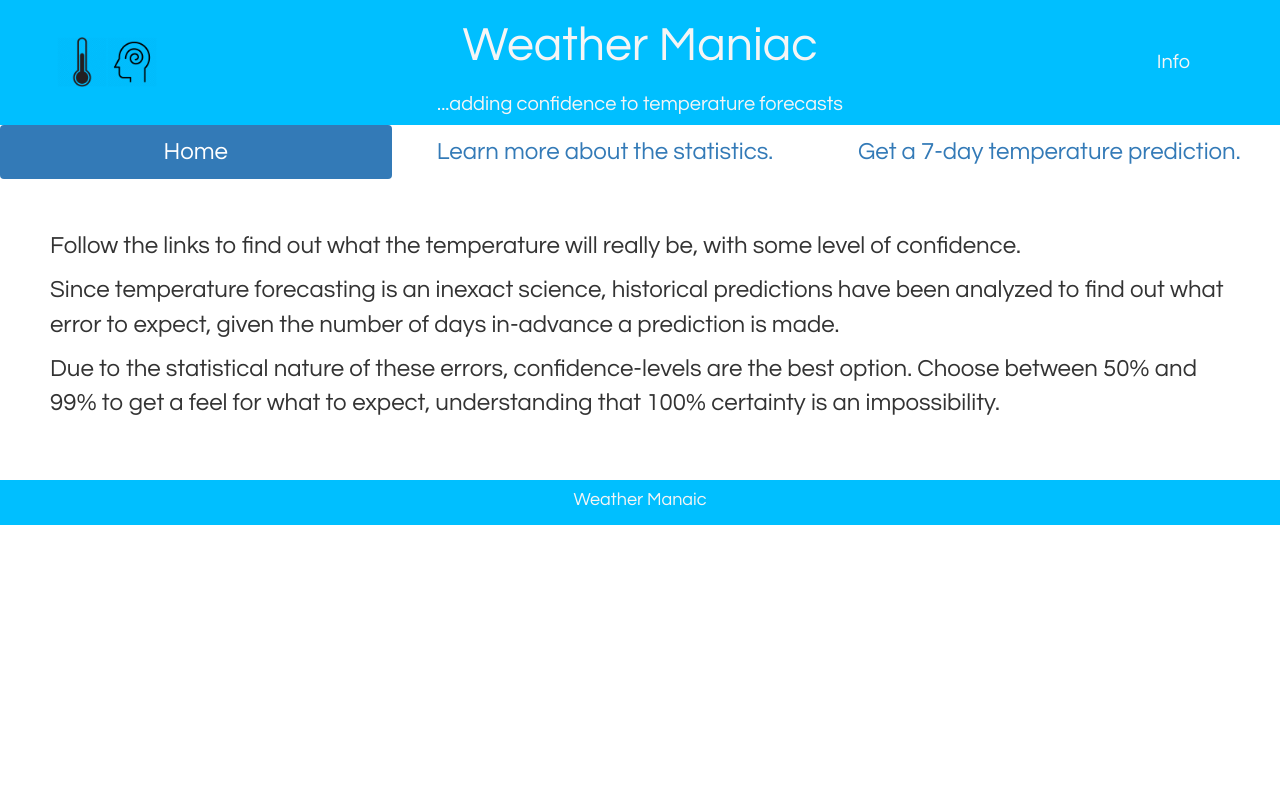
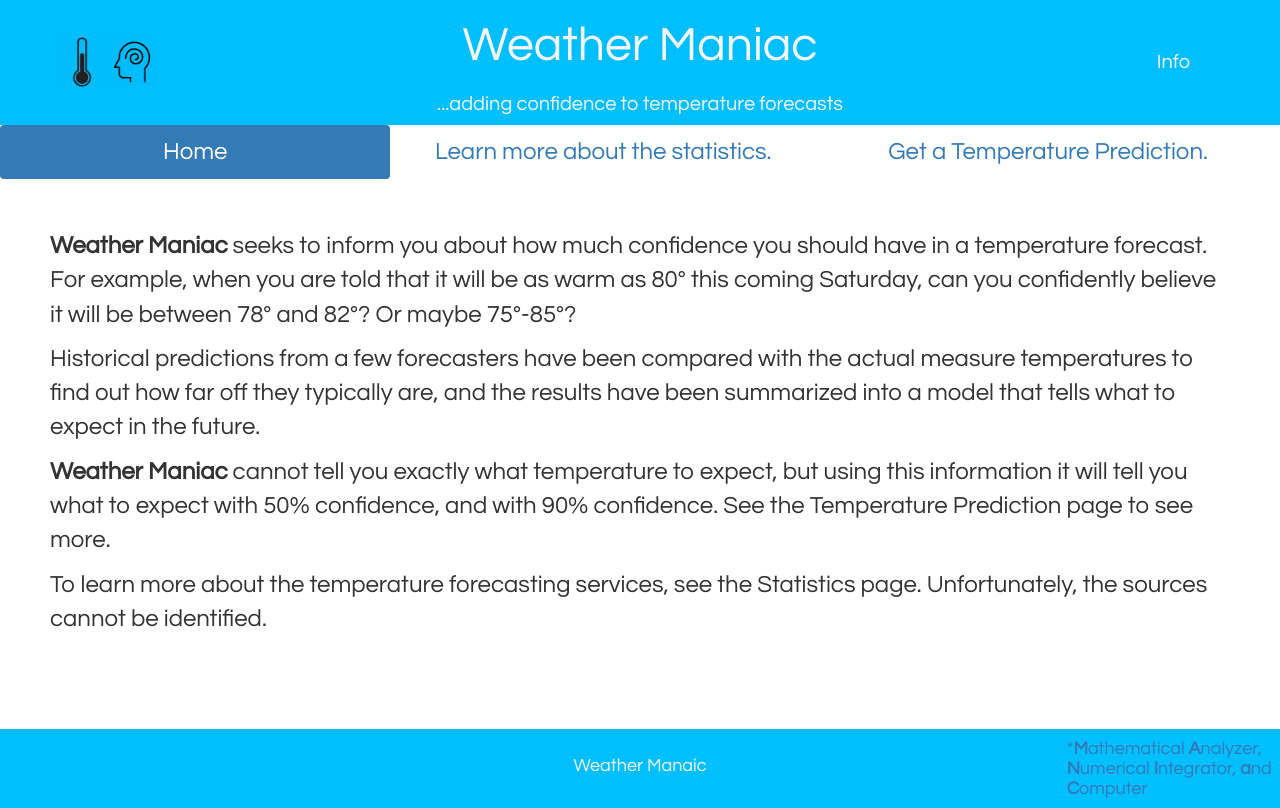
Before and after one commit to echase6/weather_maniac, a Django app: page / in a window 1280 px wide. Before the commit the page ends 525 px from the top, so only its background shows below. Run offline with Django 3.2, Linux system fonts and the light colour scheme; some libraries are stand-ins or nearby versions.

```diff
--- a/weather_maniac/analysis.py
+++ b/weather_maniac/analysis.py
@@ -192,6 +192,8 @@ def is_histogram_stale(source, location, type, day_in_advance):
       -- it does not exist, or
       -- there is a forecast covering the day after the latest bin, and
       -- there is a measured point covering the day after the latest bin.
+      TODO:  This logic needs up-grading since one missing forecast or
+        measured point will result in nothing more being stale.
 
     >>> is_histogram_stale('api', 'PDX', 'max', 2)
     True
--- a/weather_maniac/models.py
+++ b/weather_maniac/models.py
@@ -5,6 +5,7 @@ import datetime
 
 SOURCES = ['html', 'api']
 SOURCE_TO_LENGTH = {'html': 7, 'api': 5}
+SOURCE_TO_NAME = {'html': 'Source 1', 'api': 'Source 2'}
 TYPES = ['max', 'min']
 LOCATIONS = {'AURORA STATE AIRPORT OR US':'AUR',
              'OREGON CITY OR US':'OCO',
--- a/weather_maniac/static/weather_maniac/site.css
+++ b/weather_maniac/static/weather_maniac/site.css
@@ -1,10 +1,11 @@
 body {
   font-family: 'Questrial', serif;
   font-size: 24px;
-  position:fixed;
+  /*position:fixed;*/
   display: flex;
   width: 100%;
   flex-direction: column;
+  overflow: scroll;
 }
 
 header {
@@ -60,7 +61,7 @@ main {
   display: flex;
   flex-direction: row;
   padding: 50px;
-  height: 550px;
+  min-height: 550px;
 }
 
 
@@ -74,7 +75,16 @@ footer {
 }
 
 footer > label {
-  flex: 1 1 auto;
+  /*flex: 1 1 auto;*/
+  flex: 4;
+}
+
+footer > div {
+  flex: 1;
+}
+
+footer > a {
+  flex: 1;
 }
 
 footer > label > h4 {
--- a/weather_maniac/templates/weather_maniac/index.html
+++ b/weather_maniac/templates/weather_maniac/index.html
@@ -8,13 +8,12 @@
           href="https://fonts.googleapis.com/css?family=Questrial">
     <link rel="stylesheet" href="http://maxcdn.bootstrapcdn.com/bootstrap/3.3.7/css/bootstrap.min.css">
     <link rel="stylesheet" type="text/css" href="{% static 'weather_maniac/site.css' %}">
-    <!-- <script src="http://maxcdn.bootstrapcdn.com/bootstrap/3.3.7/js/bootstrap.min.js"></script> -->
   </head>
   <body>
     <header>
       <div>
-        <img src="{% static 'weather_maniac/thermo.png' %}" style="width:50px;height:50px"></a>
-        <img src="{% static 'weather_maniac/maniac.png' %}" style="width:50px;height:50px"></a>
+        <img src="{% static 'weather_maniac/thermo.png' %}" style="width:50px;height:50px">
+        <img src="{% static 'weather_maniac/maniac.png' %}" style="width:50px;height:50px">
       </div>
       <div>
       <h1>Weather Maniac</h1>
@@ -28,33 +27,39 @@
     <ul class="nav nav-pills nav-justified">
   <li class="active"><a href="{% url 'index' %}">Home</a></li>
   <li><a href="{% url 'statistics' %}">Learn more about the statistics.</a></li>
-  <li><a href="{% url 'prediction' %}">Get a 7-day temperature prediction.</a></li>
+  <li><a href="{% url 'prediction' %}">Get a Temperature Prediction.</a></li>
 </ul>
-    <!-- <ul>
-      <li><a href="{% url 'statistics' %}">Learn more about the statistics.</a></li>
-      <li><a href="{% url 'prediction' %}">Get a 7-day temperature prediction.</a></li>
-    </ul> -->
   </nav>
   <main>
     <div>
   <p>
-    Follow the links to find out what the temperature will really be, with some
-    level of confidence.
+    <strong>Weather Maniac</strong> seeks to inform you about how much confidence
+    you should have in a temperature forecast. For example, when you are told that
+    it will be as warm as 80&deg this coming Saturday, can you confidently believe
+    it will be between 78&deg and 82&deg?  Or maybe 75&deg-85&deg?
   </p>
     <p>
-    Since temperature forecasting is an inexact science, historical predictions
-    have been analyzed to find out what error to expect, given the number of
-    days in-advance a prediction is made.
+    Historical predictions from a few forecasters have been compared with the
+    actual measure temperatures to find out how far off they typically are, and
+    the results have been summarized into a model that tells what to expect in
+    the future.
   </p>
     <p>
-    Due to the statistical nature of these errors, confidence-levels are the
-    best option.  Choose between 50% and 99% to get a feel for what to expect,
-    understanding that 100% certainty is an impossibility.
+    <strong>Weather Maniac</strong> cannot tell you exactly what temperature to
+    expect, but using this information it will tell you what to expect with 50%
+    confidence, and with 90% confidence.  See the Temperature Prediction page to
+    see more.
+  </p>
+    <p>
+    To learn more about the temperature forecasting services, see the Statistics
+    page.  Unfortunately, the sources cannot be identified.
   </p>
 </div>
 </main>
   <footer>
+    <div></div>  <!-- Place holder to make label centered -->
     <label><h4>Weather Manaic</h4></label>
+    <a href="https://en.wikipedia.org/wiki/MANIAC_I"><h4>*<b>M</b>athematical <b>A</b>nalyzer, <b>N</b>umerical <b>I</b>ntegrator, <b>a</b>nd <b>C</b>omputer</h4></a>
   </footer>
   </body>
 </html>
--- a/weather_maniac/views.py
+++ b/weather_maniac/views.py
@@ -2,7 +2,11 @@
 
 from django.shortcuts import render
 from django.http import JsonResponse
+from django.db.models import Max, Min
 from . import analysis
+from . import models
+from . import utilities
+import datetime
 
 
 def render_index(request):
@@ -12,7 +16,69 @@ def render_index(request):
 
 def render_statistics(request):
     """Render the statistics (analysis) page."""
-    return render(request, 'weather_maniac/statistics.html')
+    # template_list = {
+    #     'stats': [
+    #         {
+    #          'source': 'Source 1',
+    #          'type': 'max',
+    #          'start_date': datetime.date(2016, 6, 1),
+    #          'end_date': datetime.date(2016, 8, 1),
+    #          'stats_by_day': [
+    #              {'day': 0, 'mean': 1, 'std': 0.5, 'max': 2},
+    #              {'day': 1, 'mean': 1, 'std': 0.5, 'max': 2},
+    #              {'day': 2, 'mean': 1, 'std': 0.5, 'max': 2},
+    #              {'day': 3, 'mean': 1, 'std': 0.5, 'max': 2},
+    #              {'day': 4, 'mean': 1, 'std': 0.5, 'max': 2},
+    #          ]},
+    #         {
+    #             'source': 'Source 2',
+    #             'type': 'max',
+    #             'start_date': datetime.date(2016, 6, 1),
+    #             'end_date': datetime.date(2016, 8, 1),
+    #             'stats_by_day': [
+    #                 {'day': 0, 'mean': 1, 'std': 0.5, 'max': 2},
+    #                 {'day': 1, 'mean': 1, 'std': 0.5, 'max': 2},
+    #                 {'day': 2, 'mean': 1, 'std': 0.5, 'max': 2},
+    #                 {'day': 3, 'mean': 1, 'std': 0.5, 'max': 2},
+    #                 {'day': 4, 'mean': 1, 'std': 0.5, 'max': 2},
+    #         ]}
+    #     ]
+    # }
+    template_list = {}
+    template_stats = []
+    for source in models.SOURCES:
+        for type in models.TYPES:
+            end_date = datetime.date(2016, 5, 1)
+            start_date = datetime.date(2116, 6, 1)
+            record = {
+                'source': models.SOURCE_TO_NAME[source],
+                'type': type
+            }
+            stats_by_day = []
+            mean, std = analysis.get_statistics(source, 'PDX', type)
+            for day in range(models.SOURCE_TO_LENGTH[source]):
+                bins = analysis.get_all_bins(source, 'PDX', type, day)
+                # mean, std = analysis.get_statistics(source, 'PDX', type)
+                bin_start = bins.aggregate(Min('start_date'))['start_date__min']
+                start_date = min([bin_start, start_date])
+                bin_end = bins.aggregate(Max('end_date'))['end_date__max']
+                end_date = max([bin_end, end_date])
+                max_pos_error = bins.aggregate(Max('error'))['error__max']
+                max_neg_error = bins.aggregate(Min('error'))['error__min']
+                max_error = utilities.find_abs_largest([max_pos_error, max_neg_error])
+                record_by_day = {
+                    'day': day,
+                    'mean': mean[day],
+                    'std': std[day],
+                    'max': max_error
+                }
+                stats_by_day.append(record_by_day)
+            record['stats_by_day'] = stats_by_day
+            record['start_date'] = start_date
+            record['end_date'] = end_date
+            template_stats.append(record)
+    template_list['stats'] = template_stats
+    return render(request, 'weather_maniac/statistics.html', template_list)
 
 
 def render_prediction(request):
```
Also changed, not shown: weather_maniac/static/weather_maniac/app.js (+18 -17 lines), weather_maniac/static/weather_maniac/statistics.css (added, +19 -0 lines), weather_maniac/templates/weather_maniac/prediction.html (+3 -6 lines), weather_maniac/templates/weather_maniac/statistics.html (+41 -6 lines), weather_maniac/utilities.py (+12 -0 lines).
